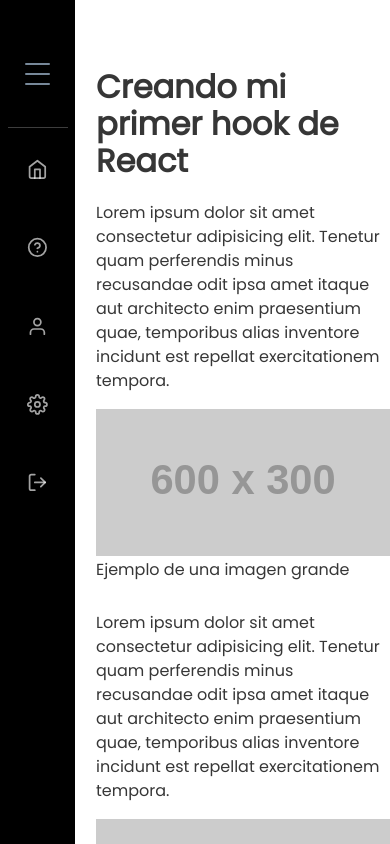
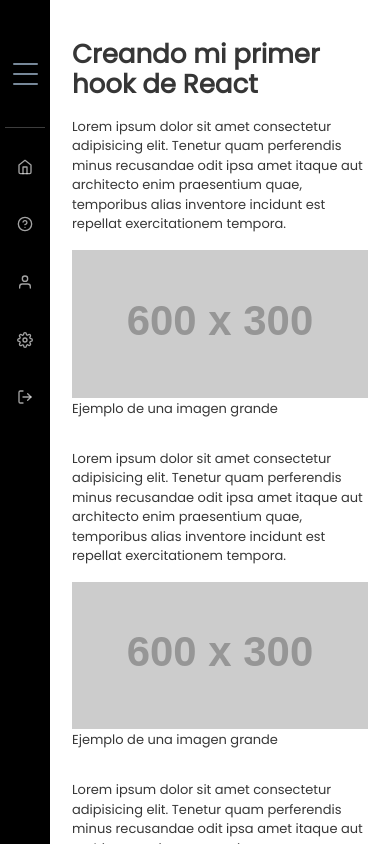
Before and after one commit to react-examples-projects/react-layout-template, a React (Create React App) app: page / in a window 390 px wide. Shown: the top 844 px of the page. Built offline with nearby package versions, Linux system fonts and the light colour scheme.

Commit message:
fix: responsive menu and font size

```diff
--- a/src/components/elements/styles/index.js
+++ b/src/components/elements/styles/index.js
@@ -3,6 +3,7 @@ import { mediaQuery } from "../../helpers/utils";
 import { navbar } from "../../../config";
 
 const mediaMd = mediaQuery("md");
+const mediaSm = mediaQuery("sm");
 
 export const Main = styled.main`
   padding: 3rem;
@@ -10,11 +11,18 @@ export const Main = styled.main`
   overflow: hidden auto;
   height: 100vh;
   width: 100%;
+  ${mediaSm(`
+    padding: 1.4rem;
+  `)}
 `;
 
 export const MainWrapper = styled.div`
   width: 100%;
   max-width: 900px;
+
+  ${mediaSm(`
+    max-width: calc(100% - 3.1rem);
+  `)}
 `;
 
 export const Container = styled.div`
@@ -25,7 +33,9 @@ export const Container = styled.div`
   width: 100%;
   ${mediaMd(
     `display: block;
-     margin-left: 3rem;`
+     margin-left: 3.1rem;
+     font-size: 13px;
+     `
   )}
 `;
 
@@ -72,6 +82,10 @@ export const Nav = styled.nav`
     &.is-active {
       width: ${navbar.activeNavbarWith};
     }`)}
+
+  ${mediaSm(`
+    width: 50px;
+  `)}
 `;
 
 export function NavLayout(props) {
@@ -146,14 +160,19 @@ export const LinkItem = styled.div`
     background-color: ${navbar.item.hover.background};
   }
 
-  @media screen and (max-width: 760px) {
-    ${Nav}:not(.is-active) & {
+  ${mediaMd(`
+      ${Nav}:not(.is-active) & {
       padding: 0.8rem 0.5rem;
       display: flex;
       justify-content: center;
       margin-bottom: 2rem;
+    }`)}
+
+  ${mediaSm(`
+    ${Nav}:not(.is-active) &{
+      margin-bottom: 1rem;
     }
-  }
+  `)}
 `;
 
 export const Span = styled.span`
@@ -167,6 +186,10 @@ export const Span = styled.span`
       display: none;
     }`
   )}
+
+  ${mediaSm(`
+    font-size: 13px;
+  `)}
 `;
 
 export const IconItem = styled.span`
@@ -187,6 +210,12 @@ export const IconItem = styled.span`
       margin-right: 0;
     }`
   )}
+
+  ${mediaSm(`
+    ${LinkItem} & svg{
+      font-size: 1rem;
+    }
+  `)}
 `;
 
 export const NavFooter = styled.footer`
@@ -200,11 +229,11 @@ export const NavFooter = styled.footer`
     max-width: 150px;
   }
 
-  @media screen and (max-width: 760px) {
-    ${Nav}:not(.is-active) & {
+  ${mediaMd(
+    `${Nav}:not(.is-active) & {
       display: none;
-    }
-  }
+    }`
+  )}
 `;
 
 export const NavFooterTitle = styled.h4`
--- a/src/components/navbar/Navbar.js
+++ b/src/components/navbar/Navbar.js
@@ -1,6 +1,7 @@
 import { useState } from "react";
 import NavLayout from "../elements/NavLayout";
 import { useMediaQuery } from "react-responsive";
+import { breackpoints } from "../../config";
 import cls from "classnames";
 import {
   FiHome,
@@ -13,8 +14,10 @@ import {
 import HamburgerButton from "../elements/HamburgerButton";
 
 export default function Navbar() {
-  const isSmall = useMediaQuery({ query: "(max-width: 760px)" });
-  const isMedium = useMediaQuery({ query: "(min-width: 761px)" });
+  const isSmall = useMediaQuery({ query: `(max-width: ${breackpoints.md}px)` });
+  const isMedium = useMediaQuery({
+    query: `(min-width: ${breackpoints.md + 1}px)`,
+  });
   const [isActive, setActive] = useState(false);
   const toggle = () => setActive(!isActive);
 
--- a/src/config/index.js
+++ b/src/config/index.js
@@ -1,6 +1,6 @@
 const breackpoints = {
   sm: 570,
-  md: 760,
+  md: 970,
 };
 
 const navbar = {
--- a/src/styles/index.css
+++ b/src/styles/index.css
@@ -22,6 +22,10 @@ body {
   overflow: hidden;
 }
 
+#root {
+  height: 100vh;
+}
+
 ::-webkit-scrollbar {
   width: 6px;
 }
```
